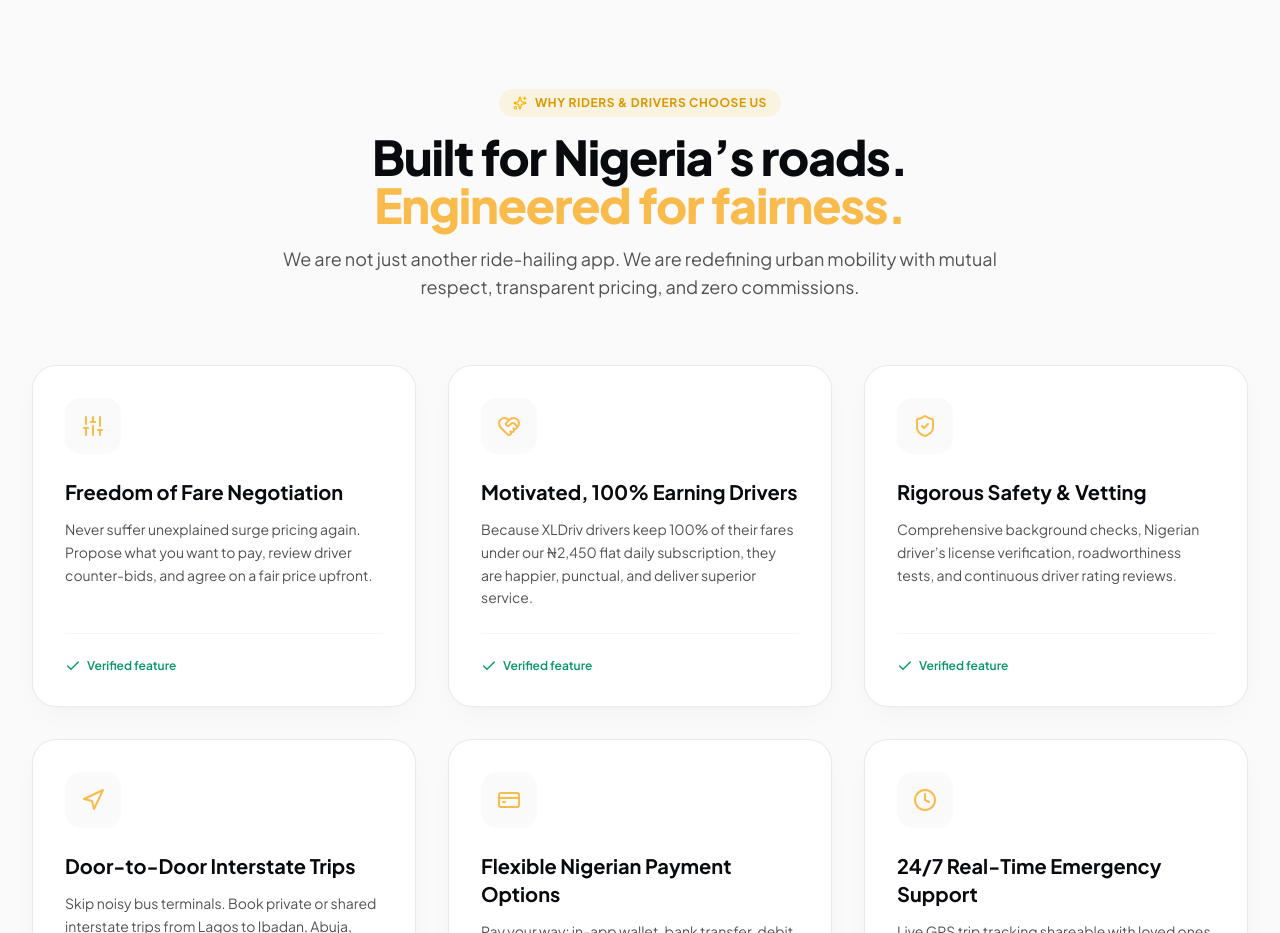
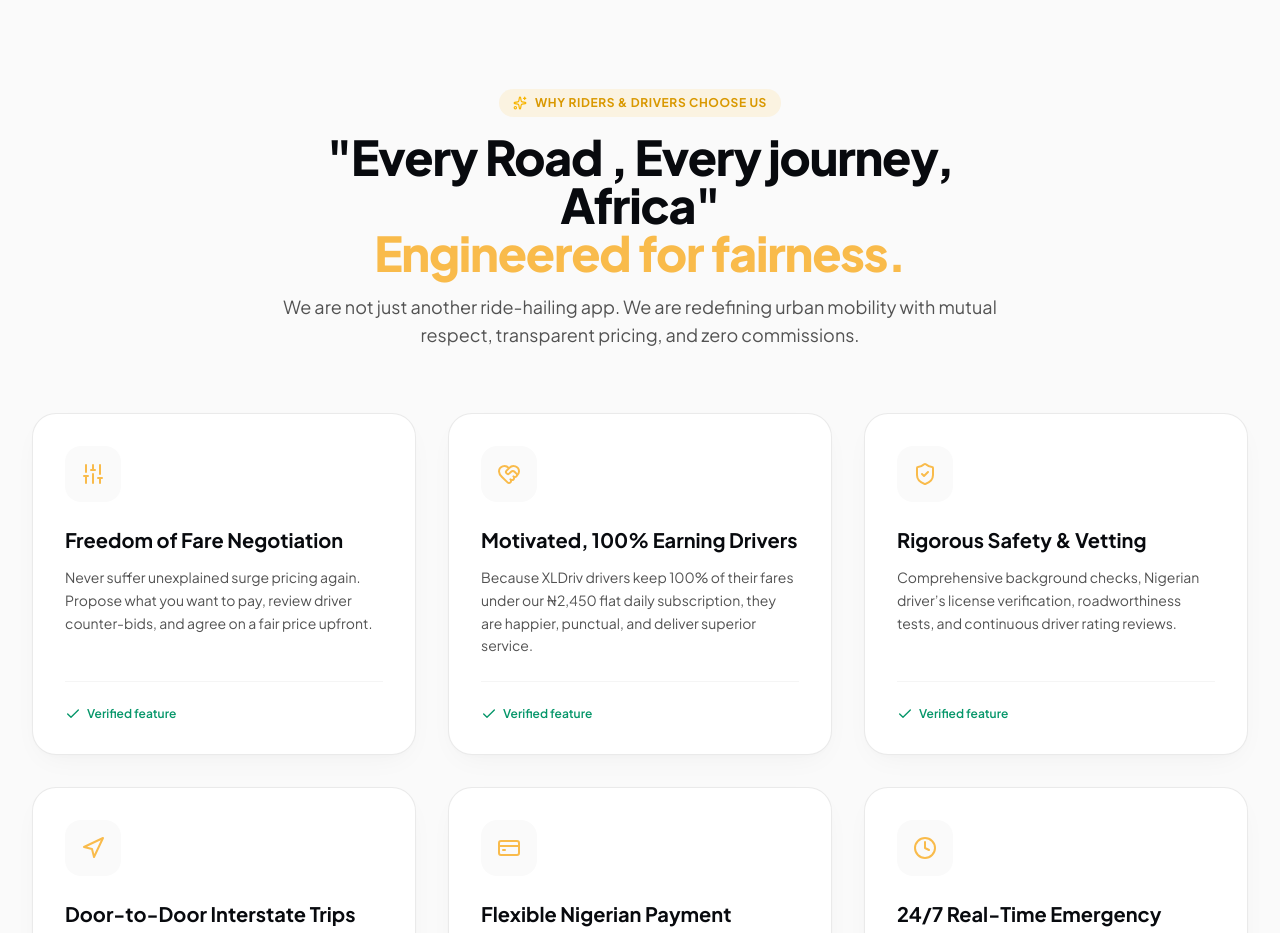
Before and after one commit to taiwoade-hub/XL-DRIV, a React (Vite) app: page / in a window 1280 px wide. Shown: the part 3760-4693 px from the top of the page. Built offline with nearby package versions, Linux system fonts and the light colour scheme; no server answers.

Commit message:
feat: update heading to "Every Road , Every journey, Africa"

```diff
--- a/src/components/WhyChooseUsSection.tsx
+++ b/src/components/WhyChooseUsSection.tsx
@@ -55,7 +55,7 @@
             <span>Why Riders & Drivers Choose Us</span>
           </div>
           <h2 className="text-3xl sm:text-4xl md:text-5xl font-black text-dark-950 dark:text-white font-display tracking-tight">
-            Built for Nigeria’s roads. <br />
+            "Every Road , Every journey, Africa" <br />
             <span className="text-brand-600 dark:text-brand-500">Engineered for fairness.</span>
           </h2>
           <p className="mt-4 text-base sm:text-lg text-neutral-600 dark:text-neutral-400">
```
